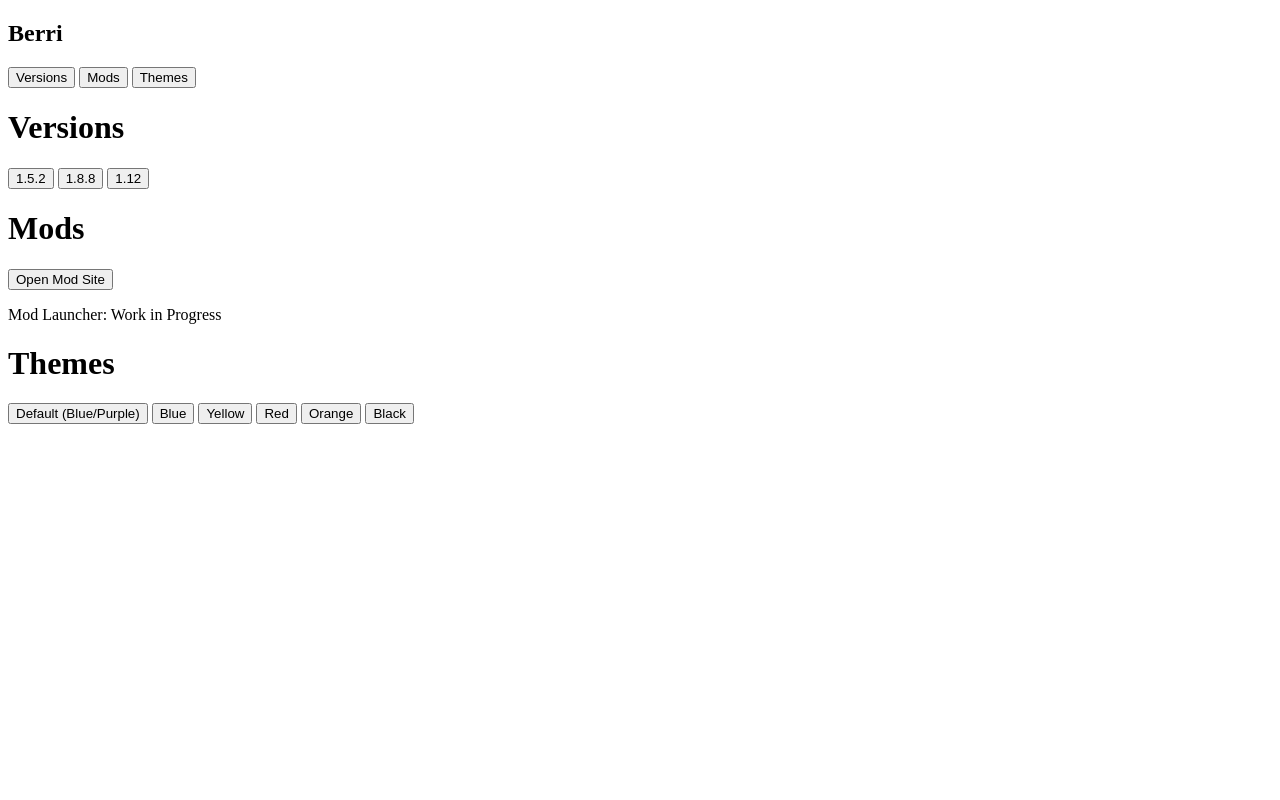
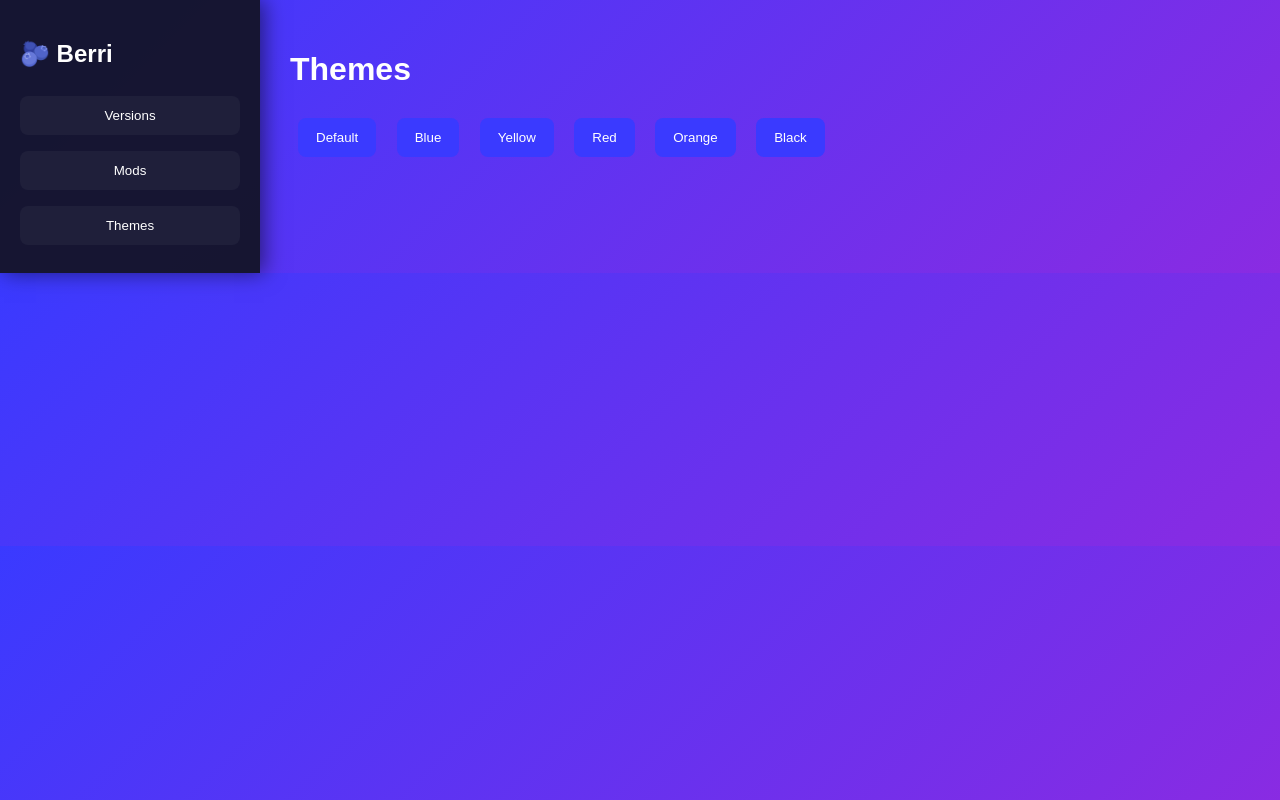
Before and after one commit to YOURBOYCODER/Berri-Client, a plain HTML site: page index.html in a window 1280 px wide. Both pictures are taken after a click on the button "Themes". Drawn offline with Linux system fonts and the light colour scheme.

Commit message:
Update index.html

```diff
--- a/index.html
+++ b/index.html
@@ -2,52 +2,128 @@
 <html>
 <head>
   <title>Berri Client</title>
-  <link rel="stylesheet" href="style.css">
+  <meta charset="UTF-8">
+
+  <style>
+    body {
+      margin: 0;
+      font-family: Arial, sans-serif;
+      display: flex;
+      background: linear-gradient(135deg, #3a3aff, #8a2be2);
+      color: white;
+      transition: background 0.4s;
+    }
+
+    .sidebar {
+      width: 220px;
+      background: rgba(20, 20, 40, 0.95);
+      padding: 20px;
+      display: flex;
+      flex-direction: column;
+      box-shadow: 4px 0 20px rgba(0,0,0,0.5);
+    }
+
+    .sidebar h2 { margin-bottom: 20px; }
+
+    .sidebar button {
+      margin: 8px 0;
+      padding: 12px;
+      background: #1f1f3a;
+      border: none;
+      color: white;
+      cursor: pointer;
+      border-radius: 8px;
+      transition: 0.3s;
+    }
+
+    .sidebar button:hover {
+      transform: translateX(6px);
+      background: #2a2a5a;
+    }
+
+    .content { flex: 1; padding: 30px; }
+
+    .tab { display: none; animation: fadeIn 0.3s ease; }
+
+    .tab.active { display: block; }
+
+    .content button {
+      padding: 12px 18px;
+      margin: 8px;
+      background: #3a3aff;
+      border: none;
+      color: white;
+      border-radius: 8px;
+      cursor: pointer;
+      transition: 0.2s;
+    }
+
+    .content button:hover { transform: scale(1.05); }
+
+    @keyframes fadeIn { from {opacity:0; transform:translateY(10px);} to {opacity:1; transform:translateY(0);} }
+
+    /* Themes */
+    .theme-blue { background: #0a0a2a; }
+    .theme-yellow { background: #2a2a00; }
+    .theme-red { background: #2a0000; }
+    .theme-orange { background: #2a1400; }
+    .theme-black { background: #000000; }
+    .theme-default { background: linear-gradient(135deg, #3a3aff, #8a2be2); }
+  </style>
 </head>
+
 <body class="theme-default">
 
   <div class="sidebar">
-  <h2>Berri</h2>
-
+    <h2>🫐 Berri</h2>
     <button onclick="openTab('versions')">Versions</button>
     <button onclick="openTab('mods')">Mods</button>
     <button onclick="openTab('themes')">Themes</button>
   </div>
 
   <div class="content">
-
-  <!-- Versions -->
     <div id="versions" class="tab active">
       <h1>Versions</h1>
-
       <button onclick="launchVersion('versions/1.5.2.html')">1.5.2</button>
       <button onclick="launchVersion('versions/1.8.8.html')">1.8.8</button>
       <button onclick="launchVersion('versions/1.12.html')">1.12</button>
     </div>
 
-  <!-- Mods -->
     <div id="mods" class="tab">
       <h1>Mods</h1>
-
       <button onclick="openMods()">Open Mod Site</button>
-
-    <p>Mod Launcher: Work in Progress</p>
+      <p>🚧 Mod Launcher: Work in Progress</p>
     </div>
 
-  <!-- Themes -->
     <div id="themes" class="tab">
       <h1>Themes</h1>
-
-    <button onclick="setTheme('default')">Default (Blue/Purple)</button>
+      <button onclick="setTheme('default')">Default</button>
       <button onclick="setTheme('blue')">Blue</button>
       <button onclick="setTheme('yellow')">Yellow</button>
       <button onclick="setTheme('red')">Red</button>
       <button onclick="setTheme('orange')">Orange</button>
       <button onclick="setTheme('black')">Black</button>
     </div>
-
   </div>
 
-<script src="script.js"></script>
+  <script>
+    function openTab(tabName){
+      document.querySelectorAll('.tab').forEach(tab=>tab.classList.remove('active'));
+      document.getElementById(tabName).classList.add('active');
+    }
+
+    function launchVersion(path){ window.location.href = path; }
+    function openMods(){ window.open("https://eaglerrinth.github.io/", "_blank"); }
+    function setTheme(theme){
+      document.body.className = "theme-" + theme;
+      localStorage.setItem("berri-theme", theme);
+    }
+
+    window.onload = ()=>{
+      let saved = localStorage.getItem("berri-theme");
+      if(saved) document.body.className = "theme-" + saved;
+    }
+  </script>
+
 </body>
 </html>
```
Lines whose indentation alone changed are shown as unchanged.
